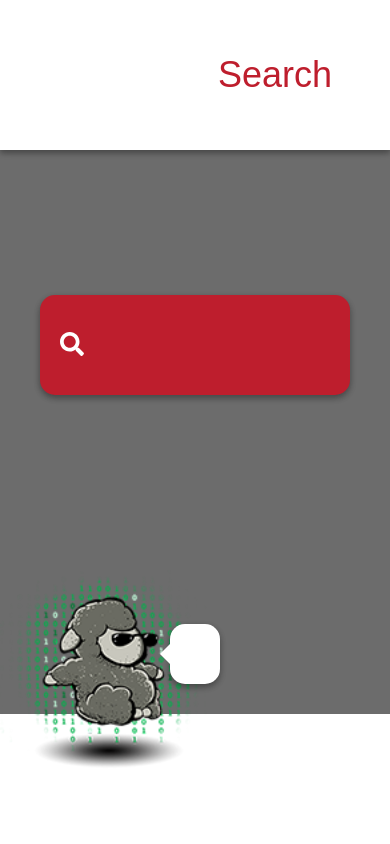
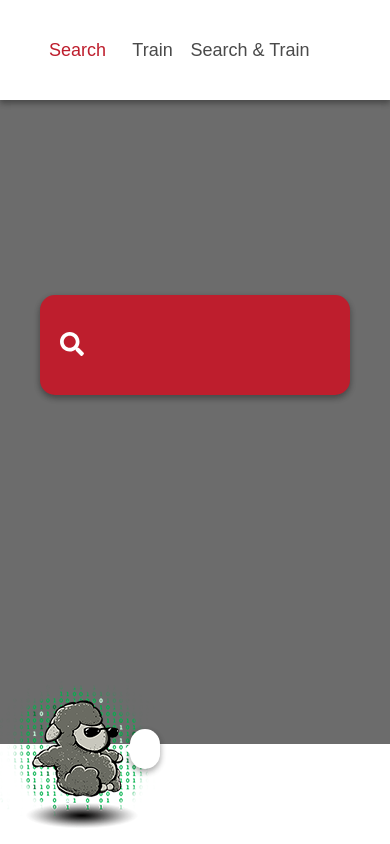
Before and after one commit to nvisal1/keyboard-autocomplete, a React (Create React App) app in the folder autocomplete-client/: page / in a window 390 px wide. Built offline with nearby package versions, Linux system fonts and the light colour scheme.

Commit message:
add media query rules

```diff
--- a/autocomplete-client/src/components/App.css
+++ b/autocomplete-client/src/components/App.css
@@ -44,3 +44,9 @@
   width: 100%;
   z-index: -1;
 }
+
+@media only screen and (max-width: 760px) {
+  .Autocomplete-client__Farley-container  {
+    bottom: 10px;
+  }
+}
--- a/autocomplete-client/src/components/App.tsx
+++ b/autocomplete-client/src/components/App.tsx
@@ -117,7 +117,9 @@ class App extends React.Component<{}, AppState> {
 
   handleTrainSubmission = (passage: string): void => {
     try {
-      AUTOCOMPLETE_PROVIDER.train(passage);
+      if (passage) {
+        AUTOCOMPLETE_PROVIDER.train(passage);
+      }
     } catch (error) {
       this.setState({ error: { message: error.message, isError: true }});
     }
--- a/autocomplete-client/src/components/Farley/Farley.css
+++ b/autocomplete-client/src/components/Farley/Farley.css
@@ -7,3 +7,15 @@
     bottom: 90px;
     left: 170px;
 }
+
+@media only screen and (max-width: 786px) {
+    .farley__image-container {
+        height: 150px;
+    }
+
+    .farley__speech-bubble-container {
+        position: absolute;
+        bottom: 65px;
+        left: 130px;
+    }
+}
--- a/autocomplete-client/src/components/Farley/components/speech-bubble/speech-bubble.css
+++ b/autocomplete-client/src/components/Farley/components/speech-bubble/speech-bubble.css
@@ -33,3 +33,18 @@
     margin: 0;
     font-size: 36px;
 }
+
+@media only screen and (max-width: 786px) {
+    .speech-bubble__text-container {
+        font-size: 24px;
+        padding: 10px;
+    }
+
+    .speech-bubble__pointer-container {
+        right: 15px;
+    }
+
+    .speech-bubble__text-container__error-message {
+        font-size: 14px;
+    }
+}
--- a/autocomplete-client/src/components/footer/footer.css
+++ b/autocomplete-client/src/components/footer/footer.css
@@ -2,3 +2,9 @@
     background-color: var(--app-white);
     height: 130px;
 }
+
+@media only screen and (max-width: 760px) {
+    .footer {
+        height: 100px;
+    }
+}
--- a/autocomplete-client/src/components/navbar/components/option/option.css
+++ b/autocomplete-client/src/components/navbar/components/option/option.css
@@ -3,3 +3,16 @@
     font-size: 36px;
     cursor: pointer;
 }
+
+
+@media only screen and (max-width: 786px) {
+    .option-container__text {
+        font-size: 24px;
+    }
+}
+
+@media only screen and (max-width: 400px) {
+    .option-container__text {
+        font-size: 18px;
+    }
+}
--- a/autocomplete-client/src/components/navbar/navbar.css
+++ b/autocomplete-client/src/components/navbar/navbar.css
@@ -1,7 +1,7 @@
 .navbar {
     background-color: var(--app-white);
     height: 150px;
-    padding-left: 200px;
+    padding-left: 40px;
     box-sizing: border-box;
     box-shadow: 0 3px 6px rgba(0,0,0,0.16), 0 3px 6px rgba(0,0,0,0.23);
 }
@@ -13,3 +13,25 @@
     align-items: center;
     justify-items: center;
 }
+
+@media only screen and (max-width: 760px) {
+    .navbar {
+        height: 100px;
+        padding-left: 40px;
+        padding-right: 40px;
+    }
+
+    .navbar__options-container {
+        grid-template-columns: 100px 100px 180px;
+    }
+}
+
+@media only screen and (max-width: 400px) {
+    .navbar {
+        height: 100px;
+    }
+
+    .navbar__options-container {
+        grid-template-columns: 75px 75px 120px;
+    }
+}
--- a/autocomplete-client/src/components/train-form/train-form.css
+++ b/autocomplete-client/src/components/train-form/train-form.css
@@ -18,9 +18,11 @@
     box-sizing: border-box;
     padding: 20px;
     outline: none;
+    font-family: 'Arial';
 }
 
 .train-form__submit-button {
+    cursor: pointer;
     border: none;
     outline: none;
     border-radius: 15px;
@@ -30,3 +32,16 @@
     color: var(--asymmetrik-dark-grey);
     box-shadow: 0 3px 6px rgba(0,0,0,0.16), 0 3px 6px rgba(0,0,0,0.23);
 }
+
+@media only screen and (max-width: 786px) {
+    .train-form__textarea  {
+        height: 200px;
+        font-size: 18px;
+    }
+
+    .train-form__submit-button {
+        height: 50px;
+        width: 150px;
+        font-size: 18px;
+    }
+}
```
